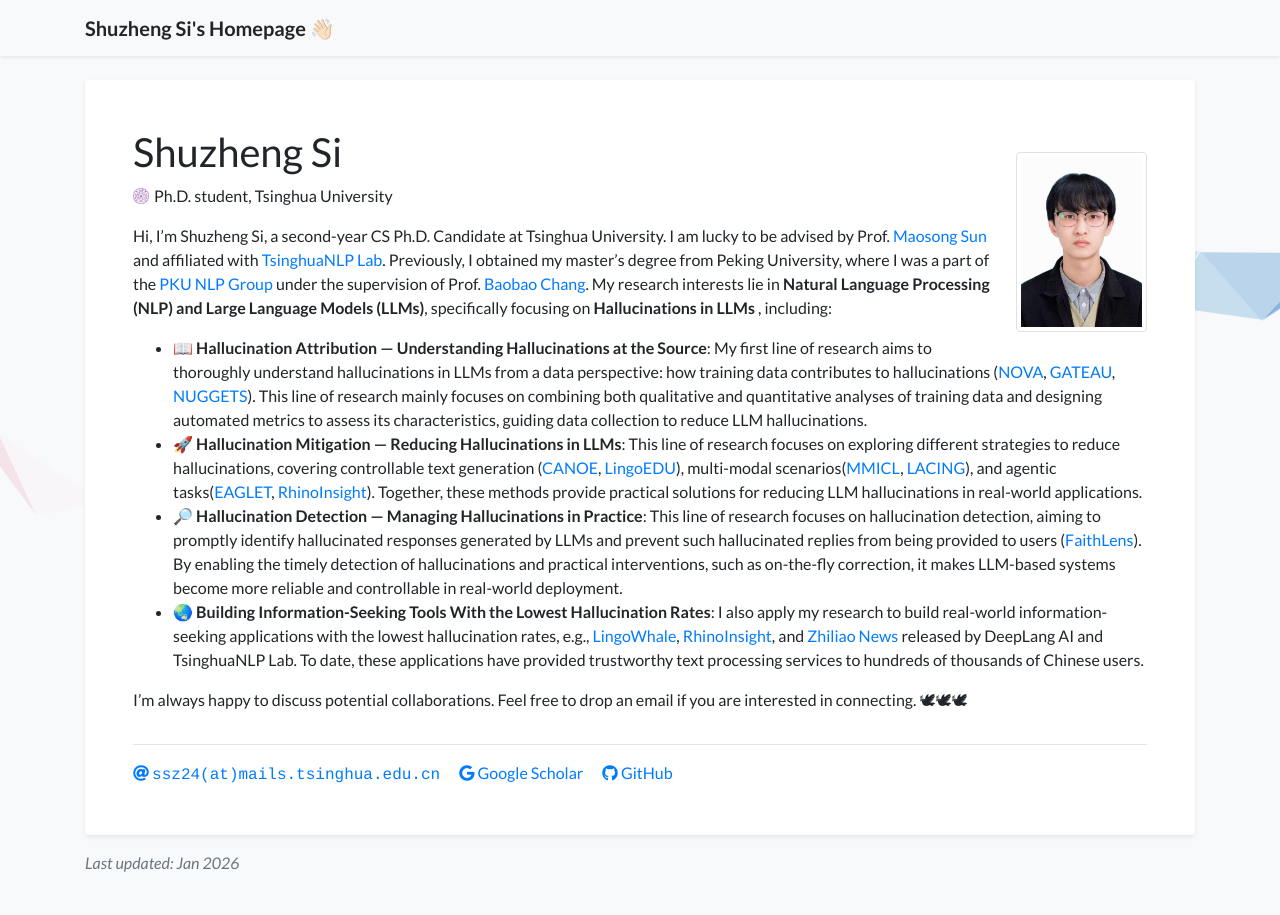
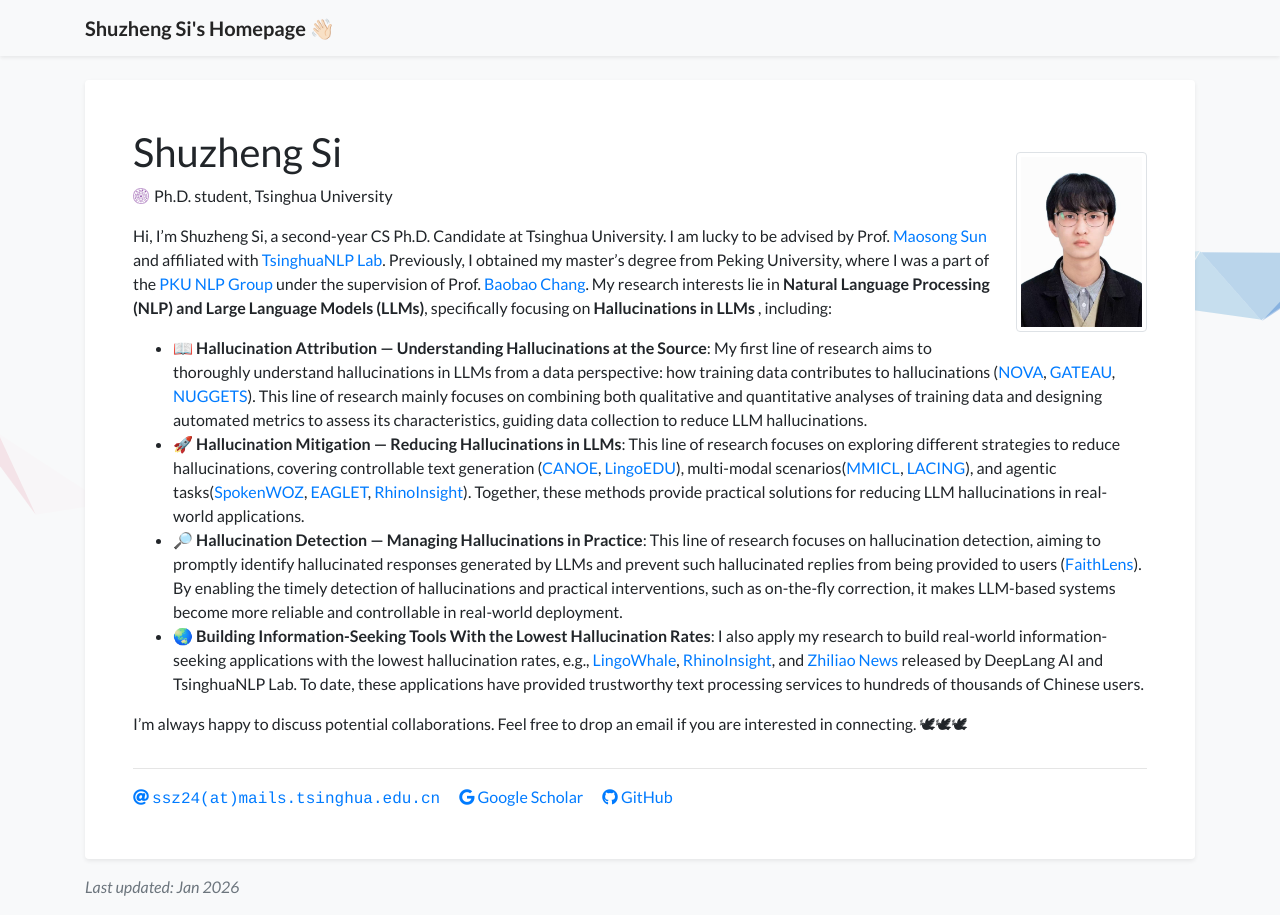
Before and after one commit to S1s-Z/s1s-z.github.io, a Jekyll site: the page built from index.html, in a window 1280 px wide. Built offline with Jekyll 4.4.1, drawn with Linux system fonts in a browser that asks for light colours; a style sheet for code colours, icons or effects is not loaded.

Commit message:
Update profile.yml

```diff
--- a/_data/profile.yml
+++ b/_data/profile.yml
@@ -26,7 +26,7 @@
           📖 <b>Hallucination Attribution — Understanding Hallucinations at the Source</b>: My first line of research aims to thoroughly understand hallucinations in LLMs from a data perspective: how training data contributes to hallucinations (<a href="https://arxiv.org/abs/2502.07340">NOVA</a>, <a href="https://arxiv.org/abs/2410.15633">GATEAU</a>, <a href="https://arxiv.org/abs/2312.10302">NUGGETS</a>). This line of research mainly focuses on combining both qualitative and quantitative analyses of training data and designing automated metrics to assess its characteristics, guiding data collection to reduce LLM hallucinations.
       </li>
       <li>
-          🚀 <b>Hallucination Mitigation  — Reducing Hallucinations in LLMs</b>: This line of research focuses on exploring different strategies to reduce hallucinations, covering controllable text generation (<a href="https://arxiv.org/abs/2505.16483">CANOE</a>, <a href="https://arxiv.org/abs/2512.14244">LingoEDU</a>), multi-modal scenarios(<a href="https://arxiv.org/abs/2309.07915">MMICL</a>, <a href="https://arxiv.org/abs/2411.14279">LACING</a>), and agentic tasks(<a href=https://arxiv.org/abs/2510.05608">EAGLET</a>, <a href=https://arxiv.org/abs/2511.18743">RhinoInsight</a>). Together, these methods provide practical solutions for reducing LLM hallucinations in real-world applications.
+          🚀 <b>Hallucination Mitigation  — Reducing Hallucinations in LLMs</b>: This line of research focuses on exploring different strategies to reduce hallucinations, covering controllable text generation (<a href="https://arxiv.org/abs/2505.16483">CANOE</a>, <a href="https://arxiv.org/abs/2512.14244">LingoEDU</a>), multi-modal scenarios(<a href="https://arxiv.org/abs/2309.07915">MMICL</a>, <a href="https://arxiv.org/abs/2411.14279">LACING</a>), and agentic tasks(<a href="https://arxiv.org/abs/2305.13040">SpokenWOZ</a>, <a href="https://arxiv.org/abs/2510.05608">EAGLET</a>, <a href="https://arxiv.org/abs/2511.18743">RhinoInsight</a>). Together, these methods provide practical solutions for reducing LLM hallucinations in real-world applications.
       </li>
       <li>
           🔎 <b>Hallucination Detection  — Managing Hallucinations in Practice</b>: This line of research focuses on hallucination detection, aiming to promptly identify hallucinated responses generated by LLMs and prevent such hallucinated replies from being provided to users (<a href="https://arxiv.org/abs/2512.20182">FaithLens</a>). By enabling the timely detection of hallucinations and practical interventions, such as on-the-fly correction, it makes LLM-based systems become more reliable and controllable in real-world deployment.
```
